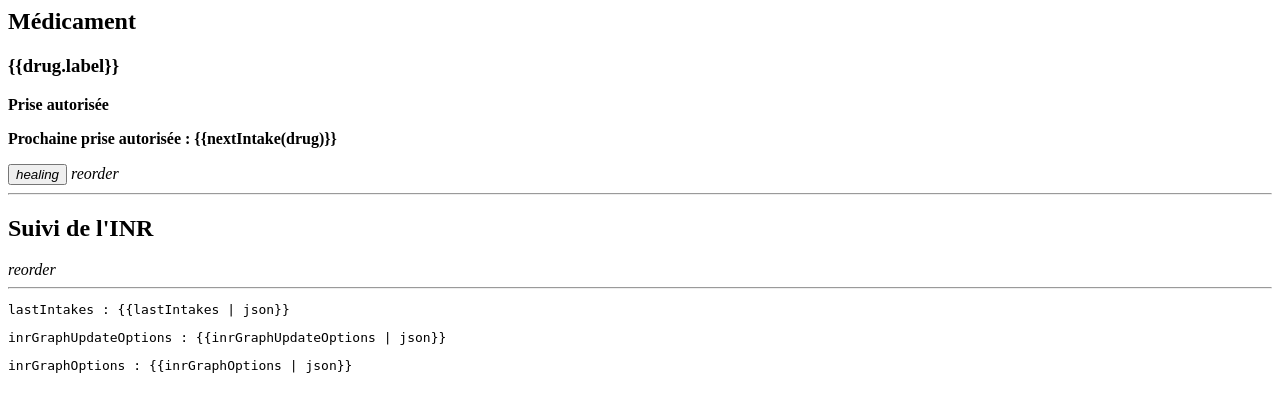
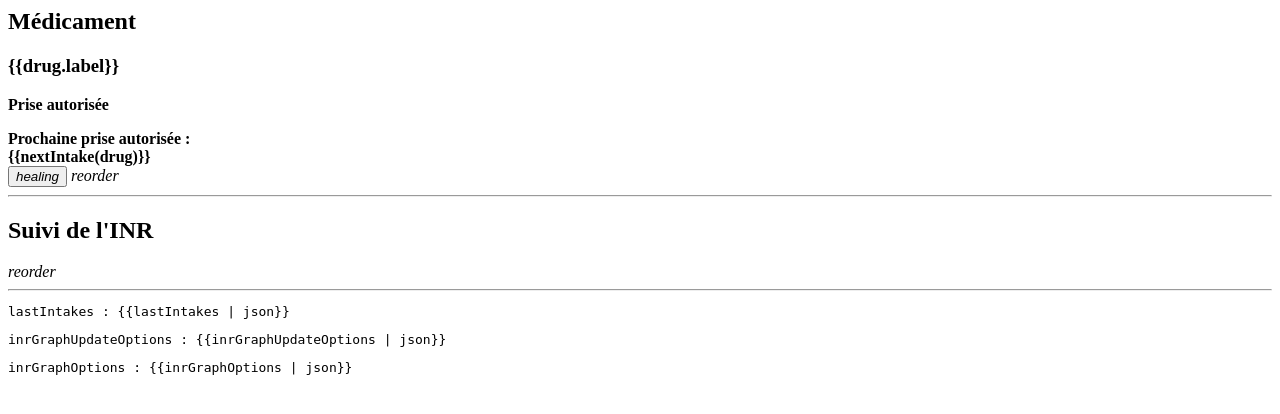
Before and after one commit to brouvier/InrTraker, a PHP site: page /app/components/home/home.component.html in a window 1280 px wide. Shown: the top 414 px of the page. Run offline with PHP 8.4, Linux system fonts and the light colour scheme.

Commit message:
Ajout des mesures et alignement des éléments

```diff
--- a/src/app/app.component.html
+++ b/src/app/app.component.html
@@ -1,11 +1,11 @@
-<nav class="navbar navbar-dark fixed-top p-0 d-flex justify-content-between align-items-start">
+<nav class="navbar navbar-dark fixed-top p-0 d-flex justify-content-between align-items-center">
     <a class="navbar-brand h1 ms-2 d-flex align-items-center" routerLink="home">
         <img src="./assets/pill.png" class="me-1" style="width: 40px; height: auto; vertical-align: top">
         <span class="align-top">INR Traker</span>
     </a>
-    <button type="button" class="btn btn-outline-danger btn-sm m-2" *ngIf="isUnlock()">
+    <div class="m-2 d-flex align-items-center" *ngIf="isUnlock()">
         <i class="material-icons text-white" (click)="lock()">lock</i>
-    </button>
+    </div>
 </nav>
 
 <main>
--- a/src/app/components/home/home.component.html
+++ b/src/app/components/home/home.component.html
@@ -5,11 +5,18 @@
         <div class="card m-3">
             <h3 class="card-header">{{drug.label}}</h3>
             <div class="card-body">
-                <p class="card-text text-success" *ngIf="nextIntake(drug) <= formatedCurrentDt"><strong>Prise autorisée</strong></p>
+                <p class="card-text text-success" *ngIf="nextIntake(drug) <= formatedCurrentDt">
+                    <strong>Prise autorisée</strong>
+                </p>
                 <div *ngIf="nextIntake(drug) > formatedCurrentDt">
-                    <p class="card-text text-warning">
-                        <strong>Prochaine prise autorisée : {{nextIntake(drug)}}</strong>
-                    </p>
+                    <div class="row card-text text-warning">
+                        <div class="col-12 col-xl-6">
+                            <strong>Prochaine prise autorisée :</strong>
+                        </div>
+                        <div class="col-12 col-xl-6 text-end">
+                            <strong>{{nextIntake(drug)}}</strong>
+                        </div>
+                    </div>
                     <div class="progress">
                         <div class="progress-bar" role="progressbar" [style]="nextIntakeProgress(drug)"></div>
                     </div>
@@ -17,12 +24,13 @@
             </div>
             <div class="card-footer text-end">
                 <div class="btn-group" role="group">
-                    <button type="button" class="btn btn-success" title="Ajouter une prise" (click)="addIntake(drug.id)"
+                    <button type="button" class="btn btn-success d-flex align-items-center" title="Ajouter une prise"
+                        (click)="addIntake(drug.id)"
                         [ngClass]="{'btn-warning': nextIntake(drug) > formatedCurrentDt,
                                 'btn-success': nextIntake(drug) <= formatedCurrentDt}">
                         <i class="material-icons">healing</i>
                     </button>
-                    <a class="btn btn-secondary" [routerLink]="['/intake-list', drug.id]"
+                    <a class="btn btn-secondary d-flex align-items-center" [routerLink]="['/intake-list', drug.id]"
                         title="Voir la liste des prises"><i class="material-icons">reorder</i></a>
                 </div>
             </div>
@@ -32,15 +40,15 @@
 
 <hr />
 
-<h2>Suivi de l'INR</h2>
-
-<div echarts [options]="inrGraphOptions" [merge]= "inrGraphUpdateOptions" class="demo-chart"></div>
-
-<div class="text-end" style="width: 100%;">
-    <a class="btn btn-secondary" [routerLink]="['/measure-list']" title="Voir la liste des mesures">
+<div class="d-flex justify-content-between">
+    <h2>Suivi de l'INR</h2>
+    <a class="btn btn-secondary d-flex align-items-center" [routerLink]="['/measure-list']"
+        title="Voir la liste des mesures">
         <i class="material-icons">reorder</i>
     </a>
 </div>
+
+<div echarts [options]="inrGraphOptions" [merge]="inrGraphUpdateOptions" class="demo-chart"></div>
 
 <div *ngIf="!production">
     <hr />
--- a/src/app/components/measure-list/measure-list.component.ts
+++ b/src/app/components/measure-list/measure-list.component.ts
@@ -26,6 +26,10 @@
     this.measuresSub!.unsubscribe();
   }
 
+  add(){
+    this.inrServ.setModalMeasure(INRService.EMPTY_INR_MEASURE)
+  }
+
   edit(inr: InrMeasure){
     this.inrServ.setModalMeasure(inr)
   }
--- a/src/app/components/modal-edit-inr/modal-edit-inr.component.html
+++ b/src/app/components/modal-edit-inr/modal-edit-inr.component.html
@@ -24,7 +24,7 @@
                 <div class="form-floating mb-3">
                     <input id="comment" type="text" class="form-control"
                     [(ngModel)]="modalInrMeasure.comment" [ngModelOptions]="{standalone: true}" />
-                    <label for="comment">Date</label>
+                    <label for="comment">Commentaire</label>
                 </div>
 
                 <pre *ngIf="!production">{{modalInrMeasure | json}}</pre>
@@ -32,7 +32,7 @@
             </div>
             <div class="modal-footer">
                 <button type="button" class="btn btn-secondary" data-bs-dismiss="modal">Annuler</button>
-                <button type="button" class="btn btn-primary" *ngIf="checkDate()" (click)="save()">Modifier</button>
+                <button type="button" class="btn btn-primary" *ngIf="checkDate()" (click)="save()">Sauvegarder</button>
             </div>
         </div>
     </div>
--- a/src/app/components/modal-edit-inr/modal-edit-inr.component.ts
+++ b/src/app/components/modal-edit-inr/modal-edit-inr.component.ts
@@ -36,7 +36,7 @@
   }
 
   save(){
-    this.inrServ.editInrMeasure(this.modalInrMeasure);
+    this.inrServ.saveInrMeasure(this.modalInrMeasure);
     $("#editInrModal").modal("hide");
   }
 
--- a/src/styles.scss
+++ b/src/styles.scss
@@ -11,13 +11,13 @@
 }
 
 nav {
-  height: 8vh;
+  height: 60px;
   background-color: #8143aa;
 }
 
 main {
   flex: 1;
-  padding-top: 8vh;
+  padding-top: 60px;
 }
 
 .vertical-center {
```
Also changed, not shown: src/app/components/intake-list/intake-list.component.html (+4 -4 lines), src/app/components/measure-list/measure-list.component.html (+13 -7 lines), src/app/services/inr.service.ts (+13 -6 lines).
